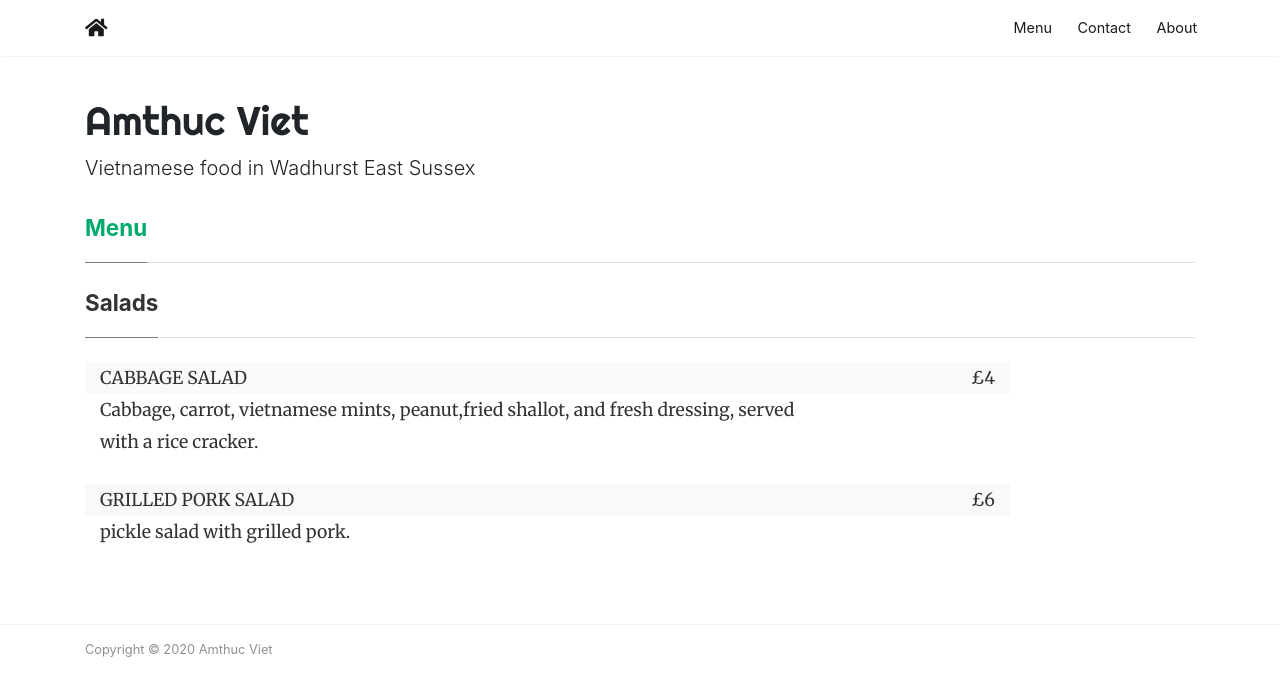
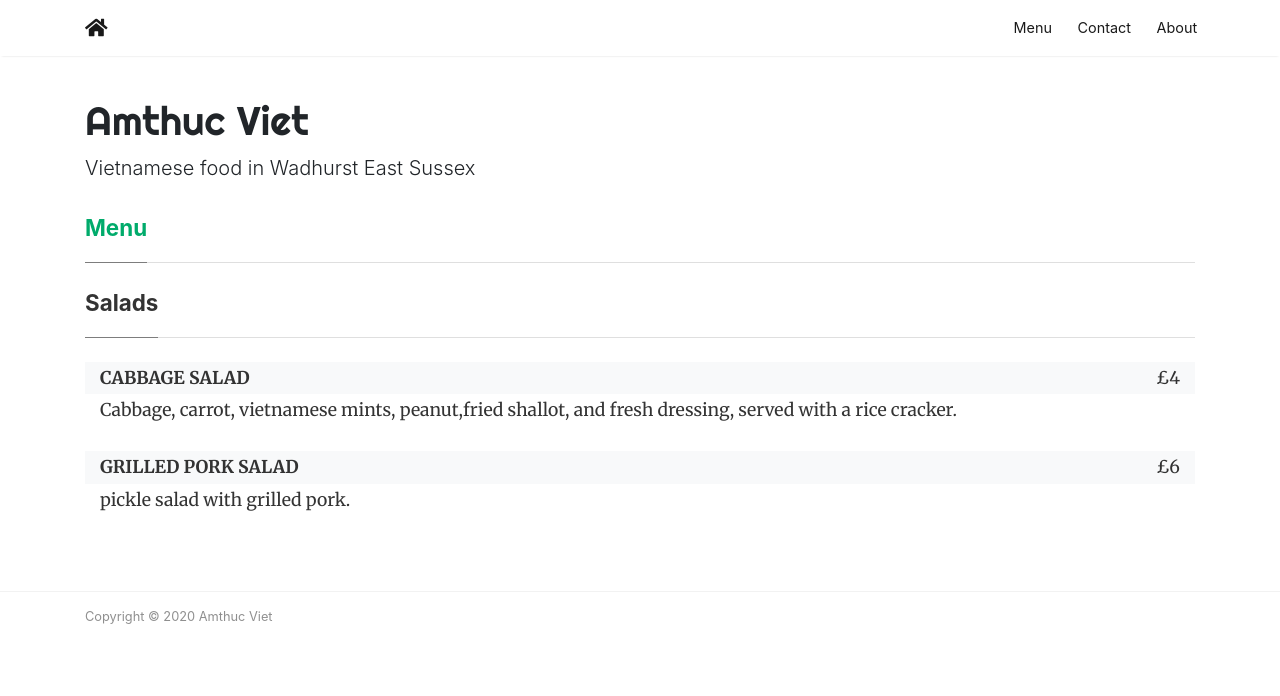
Before and after one commit to sela/amthuc-viet, a Jekyll site: the page built from _pages/salads.md, in a window 1280 px wide. Shown: the top 696 px of the page. Built offline with Jekyll 4.4.1, drawn with Linux system fonts in a browser that asks for light colours; nearby versions of some CDN libraries.

Commit message:
change font style and columns structure

```diff
--- a/_layouts/menu.html
+++ b/_layouts/menu.html
@@ -17,11 +17,11 @@ permalink: "/menu.html"
             <div class="container">
                 {% for item in menu_items %}
                 <div class="row">
-                    <div class="col-md-8 bg-light">{{ item.title }}</div>
-                    <div class="col-md-2 bg-light text-lg-right">£{{ item.price }}</div>
+                    <div class="col-10 bg-light font-weight-bold">{{ item.title }}</div>
+                    <div class="col-2 bg-light text-right">£{{ item.price }}</div>
                 </div>
                 <div class="row" style="padding-bottom: 25px">
-                    <div class="col-md-8">{{ item.description }}</div>
+                    <div class="col-12">{{ item.description }}</div>
                 </div>
                 {% endfor %}
             </div>
```
